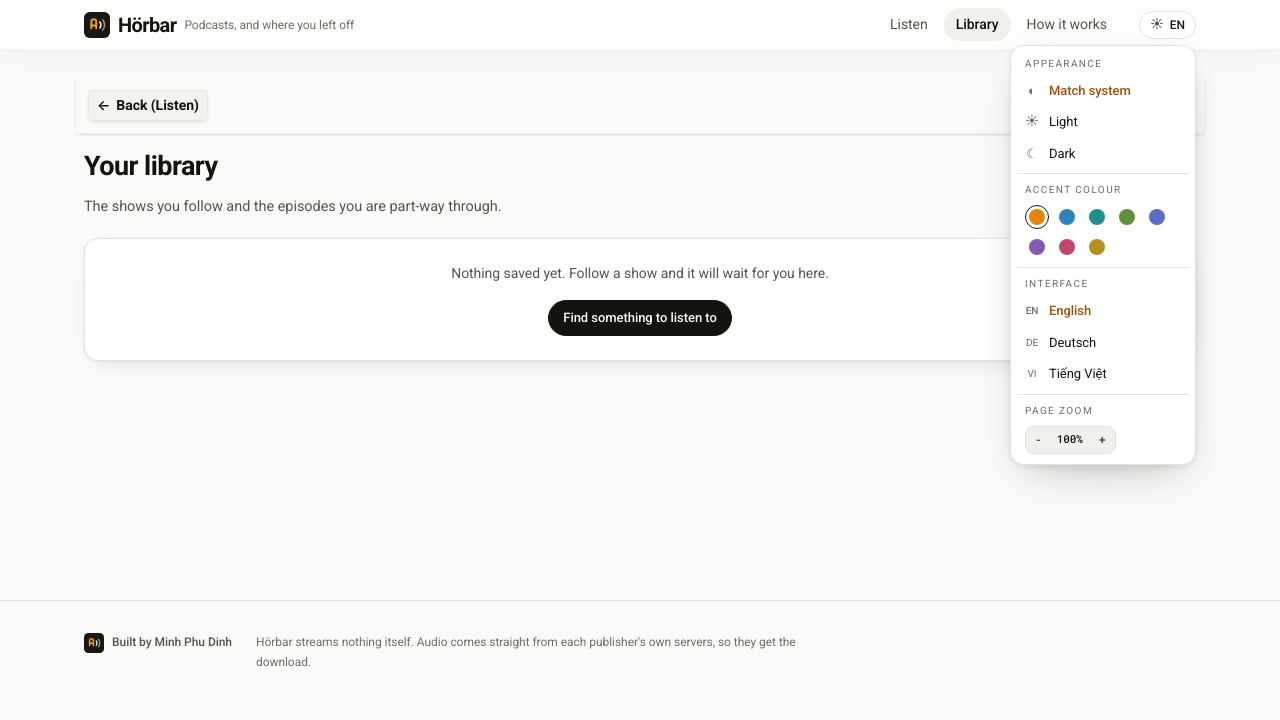
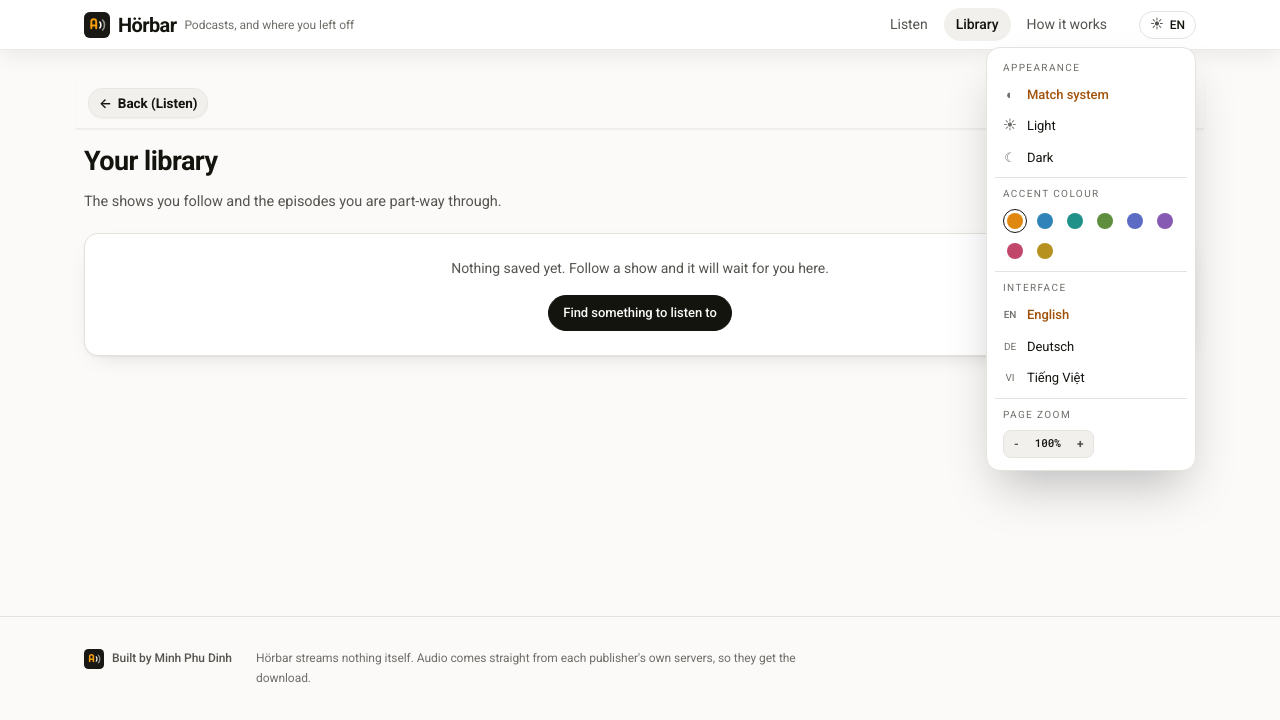
Before and after one commit to phudinhm/German-Podcasts, a Next.js app: page /library in a window 1280 px wide. Both pictures are taken after a click on the button "Appearance and language". Shown: the top 720 px of the page. Built offline with nearby package versions, Linux system fonts and the light colour scheme.

Commit message:
fix(layout): optimize layout, floating bars, panels and media player positioning

```diff
--- a/app/globals.css
+++ b/app/globals.css
@@ -333,10 +333,10 @@ h3 {
    * elements that carry both classes.
    */
   .glass-panel {
-    background: color-mix(in oklab, var(--paper-raised) 55%, transparent);
-    backdrop-filter: blur(32px) saturate(180%);
-    border: 1px solid color-mix(in oklab, var(--rule) 40%, transparent);
-    box-shadow: 0 4px 30px rgba(0, 0, 0, 0.05);
+    background: color-mix(in oklab, var(--paper-raised) 92%, transparent);
+    backdrop-filter: blur(24px) saturate(160%);
+    border: 1px solid color-mix(in oklab, var(--rule) 70%, transparent);
+    box-shadow: 0 4px 24px rgba(0, 0, 0, 0.08);
   }
 
   /* A flat, borderless surface, the way modern video interfaces group content. */
--- a/app/layout.tsx
+++ b/app/layout.tsx
@@ -73,7 +73,7 @@ export default function RootLayout({ children }: { children: React.ReactNode })
 
           <main className="mx-auto w-full max-w-6xl flex-1 px-4 py-7 sm:px-5">{children}</main>
 
-          <footer className="mt-16 border-t border-[var(--rule)] pb-24">
+          <footer className="mt-16 border-t border-[var(--rule)] pb-[calc(130px+env(safe-area-inset-bottom,14px))] sm:pb-20">
             <Footer />
           </footer>
 
--- a/components/LibraryClient.tsx
+++ b/components/LibraryClient.tsx
@@ -59,10 +59,10 @@ export function LibraryClient() {
 
   return (
     <div>
-      <div className="sticky top-[env(safe-area-inset-top,0)] z-20 -mx-2 mb-3 bg-[var(--paper)]/75 px-3 py-3 backdrop-blur-2xl border-b border-[var(--rule)]/40 shadow-sm">
+      <div className="sticky top-[calc(48px+env(safe-area-inset-top,0px))] sm:top-[50px] z-20 -mx-2 mb-3 bg-[var(--paper)]/95 px-3 py-2.5 backdrop-blur-2xl border-b border-[var(--rule)]/60 shadow-xs">
         <Link
           href="/"
-          className="inline-flex items-center gap-1.5 text-[14px] font-semibold text-[var(--ink)] hover:text-[var(--accent)] transition px-2 py-1 rounded bg-[var(--surface)]/80 backdrop-blur-md shadow-sm border border-[var(--rule)]/50"
+          className="inline-flex items-center gap-1.5 text-[13.5px] font-semibold text-[var(--ink)] hover:text-[var(--accent)] transition px-2.5 py-1 rounded-full bg-[var(--surface)] shadow-xs border border-[var(--rule)]/60"
         >
           <span>←</span>
           <span>{t("common.back")} ({t("nav.listen")})</span>
--- a/components/ListenClient.tsx
+++ b/components/ListenClient.tsx
@@ -673,7 +673,7 @@ export function ListenClient() {
           ref={playerRef}
           className={`card mt-6 overflow-hidden transition-all duration-300 ${
             freezePane
-              ? "sticky top-3 z-30 glass-panel border-[var(--accent)]/40 ring-1 ring-[var(--accent)]/20"
+              ? "sticky top-[calc(48px+env(safe-area-inset-top,0px))] sm:top-[52px] z-30 bg-[var(--paper-raised)] shadow-2xl border-[var(--accent)]/60 ring-1 ring-[var(--accent)]/30"
               : ""
           }`}
         >
@@ -898,7 +898,13 @@ export function ListenClient() {
 
       {/* Live caption line, shown only once a source is actually feeding it */}
       {playing && showCaption && !showTranscript && (
-        <div className="fixed bottom-[var(--player-h)] left-0 right-0 z-40 mx-auto w-full max-w-2xl px-2 pb-2">
+        <div
+          className="fixed left-0 right-0 z-40 mx-auto w-full max-w-2xl px-3 pointer-events-none transition-all duration-300 sm:!bottom-8"
+          style={{
+            bottom: "calc(120px + env(safe-area-inset-bottom, 14px))",
+          }}
+        >
+          <div className="pointer-events-auto">
             <LiveCaptionOverlay
               isPlaying={player.handle.isPlaying()}
               mode={captureMode}
@@ -908,15 +914,16 @@ export function ListenClient() {
               onUpdateSettings={setCaptionSettings}
             />
           </div>
+        </div>
       )}
 
       {/* ---------------- results ---------------- */}
       {results && results.length > 0 && !feed ? (
         <section className="mt-6 relative">
-          <div className="sticky top-[env(safe-area-inset-top,0)] z-20 -mx-2 mb-3 flex items-center justify-between gap-3 bg-[var(--paper)]/75 px-3 py-3 backdrop-blur-2xl border-b border-[var(--rule)]/40 shadow-sm">
+          <div className="sticky top-[calc(48px+env(safe-area-inset-top,0px))] sm:top-[50px] z-20 -mx-2 mb-3 flex items-center justify-between gap-3 bg-[var(--paper)]/95 px-3 py-2.5 backdrop-blur-2xl border-b border-[var(--rule)]/60 shadow-xs">
             <button
               type="button"
-              className="inline-flex items-center gap-1.5 text-[14px] font-semibold text-[var(--ink)] hover:text-[var(--accent)] transition px-2 py-1 rounded bg-[var(--surface)]/80 backdrop-blur-md shadow-sm border border-[var(--rule)]/50"
+              className="inline-flex items-center gap-1.5 text-[13.5px] font-semibold text-[var(--ink)] hover:text-[var(--accent)] transition px-2.5 py-1 rounded-full bg-[var(--surface)] shadow-xs border border-[var(--rule)]/60"
               onClick={browse}
             >
               <span aria-hidden>←</span>
@@ -1007,10 +1014,10 @@ export function ListenClient() {
       {/* ---------------- episodes ---------------- */}
       {feed ? (
         <section className="mt-4 relative">
-          <div className="sticky top-[env(safe-area-inset-top,0)] z-20 -mx-2 mb-3 flex items-center justify-between gap-2 bg-[var(--paper)]/75 px-3 py-3 backdrop-blur-2xl border-b border-[var(--rule)]/40 shadow-sm">
+          <div className="sticky top-[calc(48px+env(safe-area-inset-top,0px))] sm:top-[50px] z-20 -mx-2 mb-3 flex items-center justify-between gap-2 bg-[var(--paper)]/95 px-3 py-2.5 backdrop-blur-2xl border-b border-[var(--rule)]/60 shadow-xs">
             <button
               type="button"
-              className="inline-flex items-center gap-1.5 text-[14px] font-semibold text-[var(--ink)] hover:text-[var(--accent)] transition px-2 py-1 rounded bg-[var(--surface)]/80 backdrop-blur-md shadow-sm border border-[var(--rule)]/50"
+              className="inline-flex items-center gap-1.5 text-[13.5px] font-semibold text-[var(--ink)] hover:text-[var(--accent)] transition px-2.5 py-1 rounded-full bg-[var(--surface)] shadow-xs border border-[var(--rule)]/60"
               onClick={backToResultsOrBrowse}
             >
               <span aria-hidden>←</span>
@@ -1274,11 +1281,11 @@ export function ListenClient() {
       {(scrolledDown || feed || (results && results.length > 0)) && (
         <aside
           aria-label="Quick navigation"
-          className="fixed left-3 z-40 flex items-center justify-center rounded-full border border-[var(--rule)]/50 bg-[var(--paper-raised)]/75 p-0 shadow-[0_8px_32px_rgba(0,0,0,0.12)] backdrop-blur-2xl transition-all duration-300 sm:left-6 sm:gap-1.5 sm:px-2 sm:py-1"
+          className="fixed right-4 z-40 flex items-center justify-center rounded-full border border-[var(--rule)] bg-[var(--paper-raised)] p-0.5 shadow-[0_8px_32px_rgba(0,0,0,0.16)] backdrop-blur-2xl transition-all duration-300 sm:left-6 sm:right-auto sm:gap-1.5 sm:px-2 sm:py-1 sm:!bottom-6"
           style={{
             bottom: playing
-              ? "calc(76px + env(safe-area-inset-bottom, 14px))"
-              : "calc(16px + env(safe-area-inset-bottom, 0px))",
+              ? "calc(124px + env(safe-area-inset-bottom, 14px))"
+              : "calc(68px + env(safe-area-inset-bottom, 14px))",
           }}
         >
           <span className="hidden sm:inline-flex">
--- a/components/SettingsMenu.tsx
+++ b/components/SettingsMenu.tsx
@@ -91,7 +91,7 @@ export function SettingsMenu() {
       </button>
 
       {open ? (
-        <div role="menu" className="card absolute right-0 z-50 mt-1.5 w-[186px] overflow-hidden p-1.5">
+        <div role="menu" className="card absolute right-0 z-50 mt-2 w-[210px] overflow-hidden p-2 bg-[var(--paper-raised)] border border-[var(--rule)] shadow-2xl">
           <p className="px-2 pb-1 pt-1 text-[10px] uppercase tracking-[0.14em] text-[var(--ink-faint)]">
             {t("theme.title")}
           </p>
--- a/components/caption/GlobalFloatingTranscript.tsx
+++ b/components/caption/GlobalFloatingTranscript.tsx
@@ -60,10 +60,8 @@ export function GlobalFloatingTranscript() {
       aria-label="Floating Transcript"
       className="hidden sm:block fixed z-40 max-w-xl transition-all duration-300 pointer-events-auto sm:left-6 sm:w-[480px] max-sm:inset-x-3 drop-shadow-[0_12px_40px_rgba(0,0,0,0.15)]"
       style={{
-        // Enough clearance for the mini player's tallest state (an open card,
-        // not the tucked button) plus the safe area, so a phone where both
-        // are visible stacks them instead of layering one over the other.
-        bottom: "calc(96px + env(safe-area-inset-bottom, 14px))",
+        // Stacks neatly above the quick navigation pill on the left
+        bottom: "calc(70px + env(safe-area-inset-bottom, 0px))",
       }}
     >
       <LiveTranscriptPanel
--- a/components/caption/LiveCaptionOverlay.tsx
+++ b/components/caption/LiveCaptionOverlay.tsx
@@ -86,7 +86,7 @@ export function LiveCaptionOverlay({
   const translationText = currentCaption?.translation;
 
   return (
-    <div className="card glass-panel mt-4 p-3.5" style={captionThemeStyle(settings.captionTheme)}>
+    <div className="card bg-[var(--paper-raised)] border border-[var(--rule)] shadow-[0_12px_40px_rgba(0,0,0,0.18)] p-3.5 rounded-2xl" style={captionThemeStyle(settings.captionTheme)}>
       <div className="mb-2 flex flex-wrap items-center justify-between gap-2 border-b border-[var(--rule)] pb-2 text-[11.5px] text-[var(--ink-faint)]">
         <div className="flex flex-wrap items-center gap-2">
           <span aria-hidden className="h-1.5 w-1.5 rounded-full bg-[var(--accent)]" />
```
Also changed, not shown: components/player/MiniPlayer.tsx (+13 -13 lines). Lines whose indentation alone changed are shown as unchanged.
